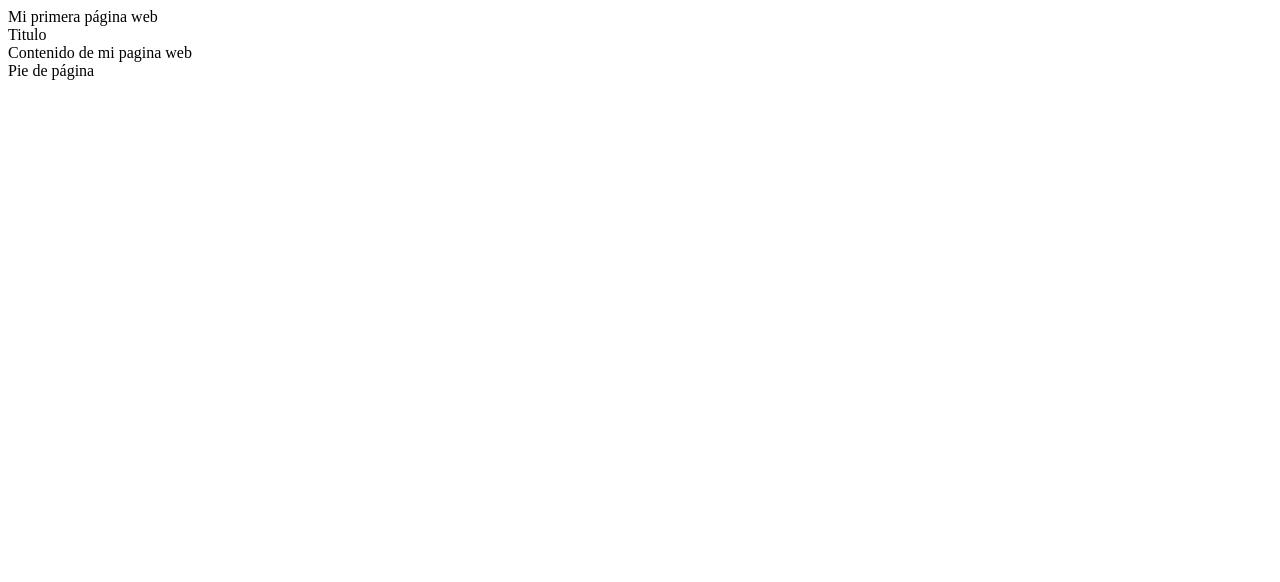
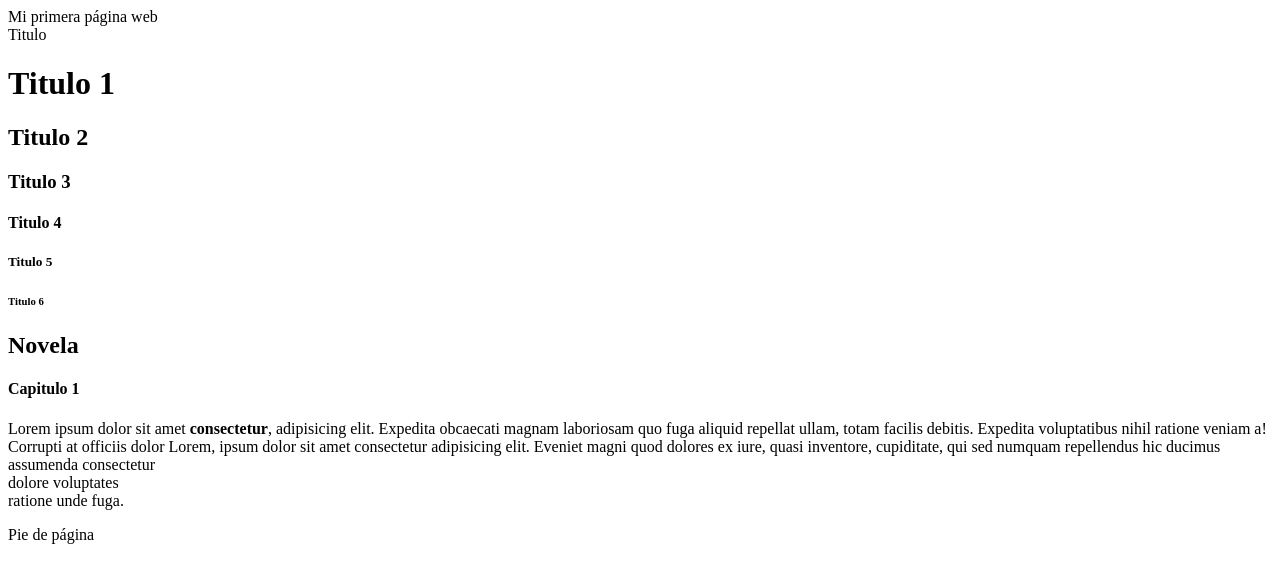
Before and after one commit to FabianRoman/IntroGit, a plain HTML site: page introduction-html/index.html in a window 1280 px wide. Drawn offline with Linux system fonts and the light colour scheme.

```diff
--- a/introduction-html/index.html
+++ b/introduction-html/index.html
@@ -13,9 +13,21 @@
     <body>
       <!--Cabecera de la pagina-->
       <header>Titulo</header>
-
+        <h1>Titulo 1</h1>
+        <h2>Titulo 2</h2>
+        <h3>Titulo 3</h3>
+        <h4>Titulo 4</h4>
+        <h5>Titulo 5</h5>
+        <h6>Titulo 6</h6>
       <!--Contenido-->
-      <main>Contenido de mi pagina web</main>
+      <main>
+        <h2>Novela</h2>
+        <h4>Capitulo 1</h4>
+        <p>
+        <span>Lorem</span> ipsum dolor sit amet <Strong>consectetur</Strong>, adipisicing elit. Expedita obcaecati magnam laboriosam quo fuga aliquid repellat ullam, totam facilis debitis. Expedita voluptatibus nihil ratione veniam a! Corrupti at officiis dolor
+        Lorem, ipsum dolor sit amet consectetur adipisicing elit. Eveniet magni quod dolores ex iure, quasi inventore, cupiditate, qui sed numquam repellendus hic ducimus assumenda consectetur <br>dolore voluptates<br />ratione unde fuga.
+        </p>
+      </main>
       <!--pie de pagina-->
       <footer>Pie de página</footer>
     </body>
```
Also changed, not shown: 1 other file.
